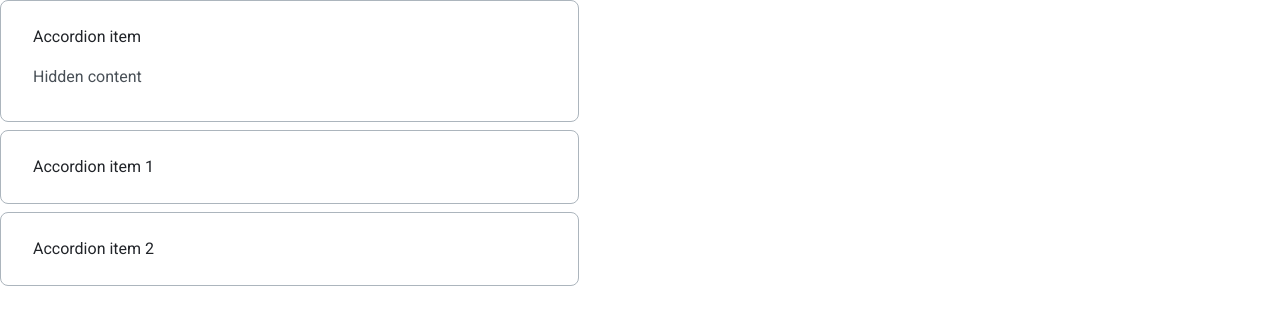
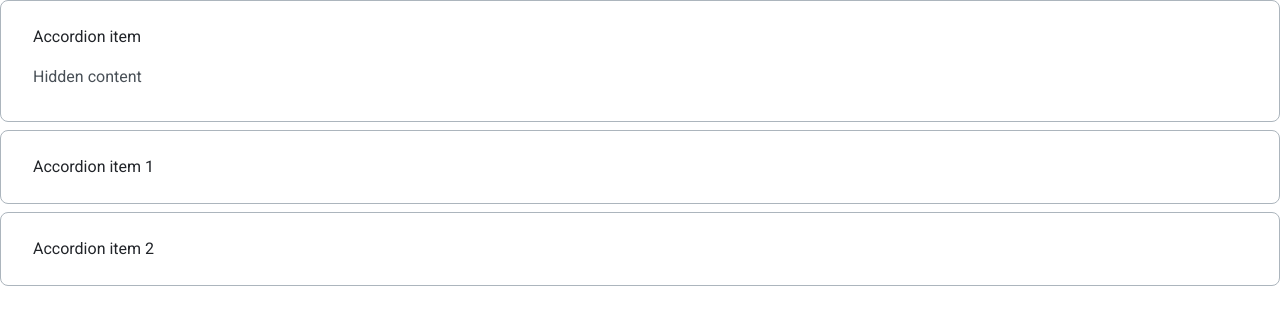
Before and after one commit to js-tasks-ru/htmlcss-20221107_rustam08, a website: page 03-lection1/02-accordion/index.html in a window 1280 px wide. Drawn offline with Linux system fonts and the light colour scheme.

Commit message:
02-accordion solution

```diff
--- a/03-lection1/02-accordion/accordion.css
+++ b/03-lection1/02-accordion/accordion.css
@@ -2,7 +2,7 @@
 /* Стилизация аккордеона */
 
 .accordion {
-    width: 579px;
+
 }
 
 
```
